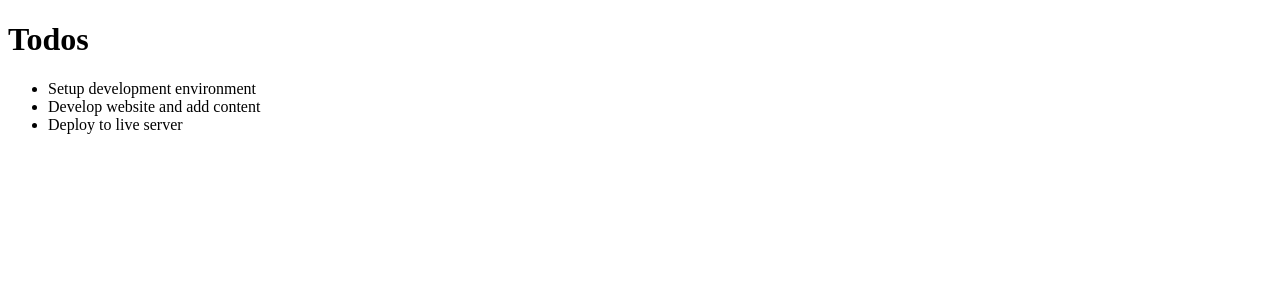
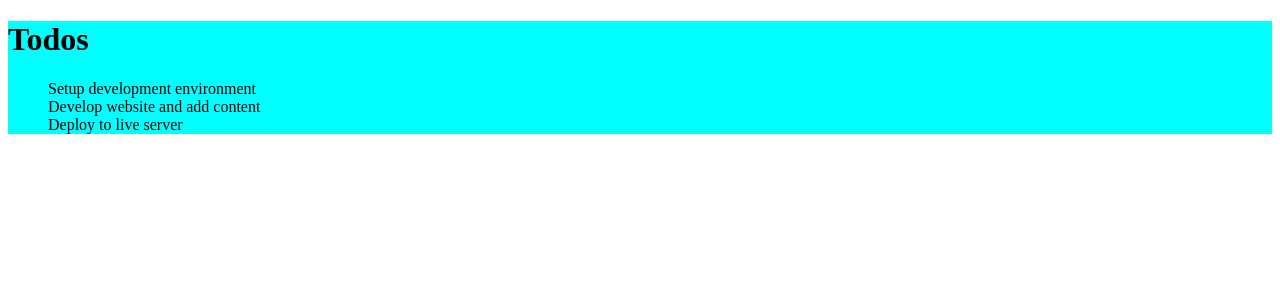
Before and after one commit to codecaiine/react-todo-list-app, a React (Create React App) app: page / in a window 1280 px wide. Shown: the top 300 px of the page. Built offline with nearby package versions, Linux system fonts and the light colour scheme.

Commit message:
Add style to TodoContainer

```diff
--- a/src/App.css
+++ b/src/App.css
@@ -32,6 +32,7 @@
   from {
     transform: rotate(0deg);
   }
+
   to {
     transform: rotate(360deg);
   }
--- a/src/components/TodoContainer.js
+++ b/src/components/TodoContainer.js
@@ -1,6 +1,7 @@
 import React from 'react';
 import TodosList from './TodosList';
 import Header from './Header';
+import './styles.css';
 
 class TodoContainer extends React.Component {
   constructor(props) {
@@ -29,7 +30,7 @@ class TodoContainer extends React.Component {
     const { todos } = this.state;
     // console.log(todos);
     return (
-      <div>
+      <div className="my-container">
         <Header />
         <TodosList todos={todos} />
       </div>
--- a/src/components/TodosList.js
+++ b/src/components/TodosList.js
@@ -5,7 +5,7 @@ import TodoItem from './TodoItem';
 const TodosList = (props) => {
   const { todos } = props;
   return (
-    <ul>
+    <ul className="my-todo">
       {' '}
       {
             todos.map((todo) => (
@@ -15,7 +15,6 @@ const TodosList = (props) => {
               />
             ))
         }
-      {' '}
 
     </ul>
   );
--- /dev/null
+++ b/src/components/styles.css
@@ -0,0 +1,7 @@
+.my-container {
+  background-color: aqua;
+}
+
+.my-todo {
+  list-style: none;
+}
--- a/src/index.js
+++ b/src/index.js
@@ -1,8 +1,9 @@
+/* eslint-disable react/jsx-indent */
 import React from 'react';
 import ReactDom from 'react-dom';
 import TodoContainer from './components/TodoContainer';
 
 ReactDom.render(<React.StrictMode>
-  <TodoContainer />
+    <TodoContainer />
                 </React.StrictMode>,
 document.getElementById('root'));
```
Also changed, not shown: src/index.css (+17 -3 lines).
